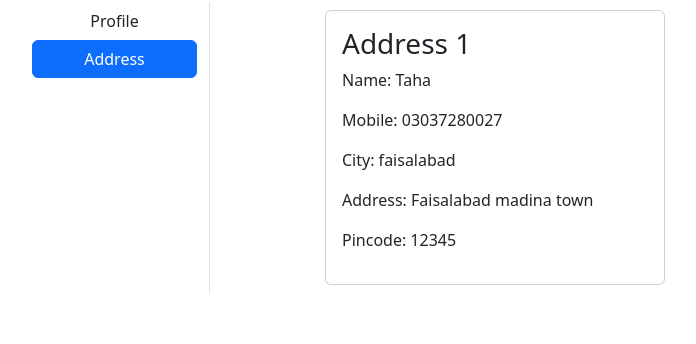
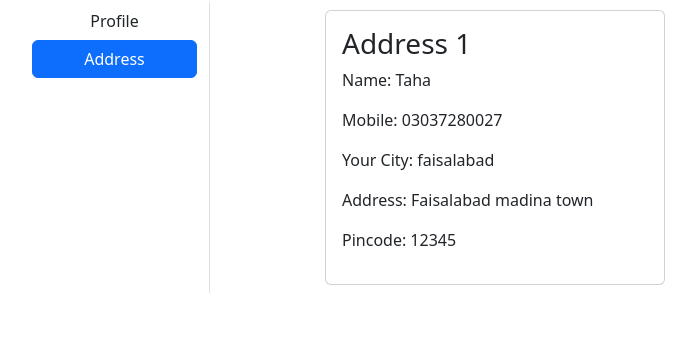
Before and after one commit to wizardcos/ShoppingWebsite, a Django app: page /address/ in a window 1280 px wide. Shown: the part 164-508 px from the top of the page, without its empty margins (50-746 px from the left). Run offline with Django 4.2, Linux system fonts and the light colour scheme; a user stored in the database is signed in; data comes from the database, SQL or seed files in the repository; some libraries are stand-ins or nearby versions.

Commit message:
Changing The text City to My city

```diff
--- a/app/templates/app/address.html
+++ b/app/templates/app/address.html
@@ -25,7 +25,7 @@
     <div class="card-body">
     <h3>Address {{forloop.counter}}</h3> <p>Name: {{ad.name}}</p>
     <p>Mobile: {{ad.mobile}}</p>
-    <p>City: {{ad.city}}</p>
+    <p>Your City: {{ad.city}}</p>
     <p>Address: {{ad.address}}</p>
     <p>Pincode: {{ad.zipcode}}</p>
 
```
